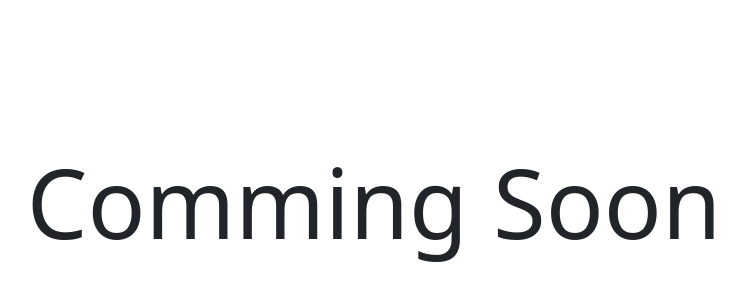
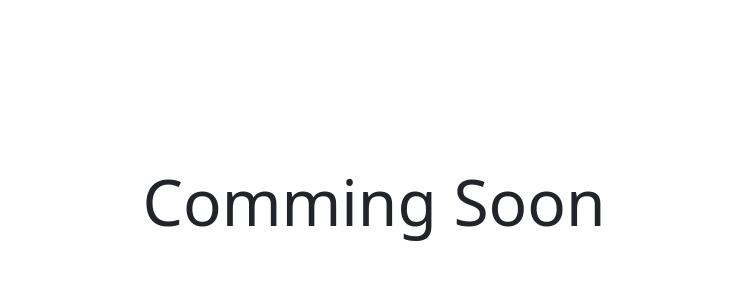
Before and after one commit to zaryabnaqvi/cowas-jee-school-website, a React (Create React App) app: page / in a window 1280 px wide. Shown: the part 198-498 px from the top of the page, without its empty margins (266-1011 px from the left). Built offline with nearby package versions, Linux system fonts and the light colour scheme; a web font is replaced by a local one.

Commit message:
Update NotFound.js

```diff
--- a/src/Pages/NotFound.js
+++ b/src/Pages/NotFound.js
@@ -7,7 +7,7 @@ function NotFound() {
 
   return (
     <div style={{display:'flex',minHeight:"100vh",justifyContent:"center",alignItems:"center"}}>
-      <div style={{fontSize:"6rem",textAlign:"center"}}>Comming Soon</div>
+      <div style={{fontSize:"4rem",textAlign:"center"}}>Comming Soon</div>
 
     </div>
   );
```
